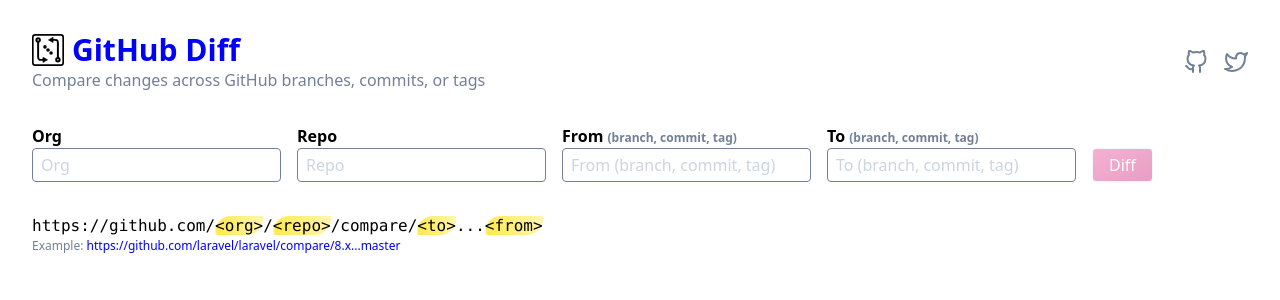
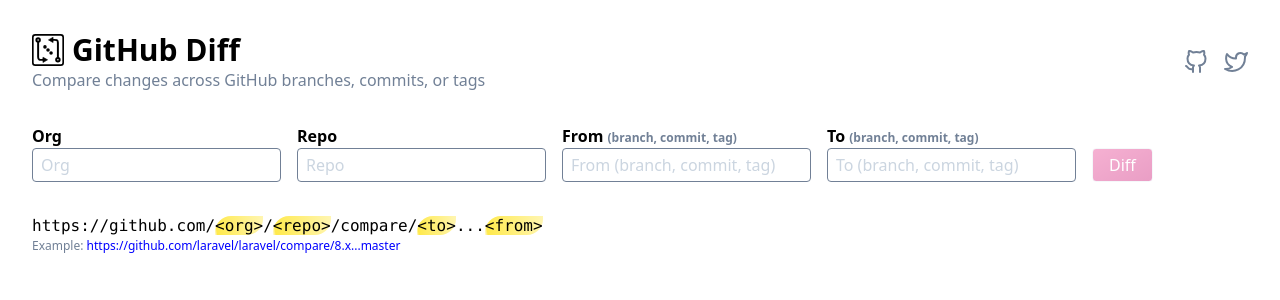
Before and after one commit to breadthe/svelte-git-diff, a Svelte app: page / in a window 1280 px wide. Shown: the top 300 px of the page. Built offline with nearby package versions, Linux system fonts and the light colour scheme.

Commit message:
Fix colors

```diff
--- a/src/App.svelte
+++ b/src/App.svelte
@@ -206,9 +206,4 @@
   small {
     @apply text-xs text-gray-600;
   }
-
-  :not(pre) > code[class*="language-"],
-  pre[class*="language-"] {
-    @apply bg-gray-200;
-  }
 </style>
--- a/src/File.svelte
+++ b/src/File.svelte
@@ -63,4 +63,8 @@
 </div>
 
 <style>
+  :not(pre) > code[class*="language-"],
+  pre[class*="language-"] {
+    @apply bg-gray-200;
+  }
 </style>
--- a/src/Header.svelte
+++ b/src/Header.svelte
@@ -9,7 +9,7 @@
 <section class="flex items-center justify-between">
   <div>
     <h1>
-      <a href="/" class="flex items-center space-x-2">
+      <a href="/" class="flex items-center space-x-2 text-black">
         <svg
           width="32"
           height="32"
```
